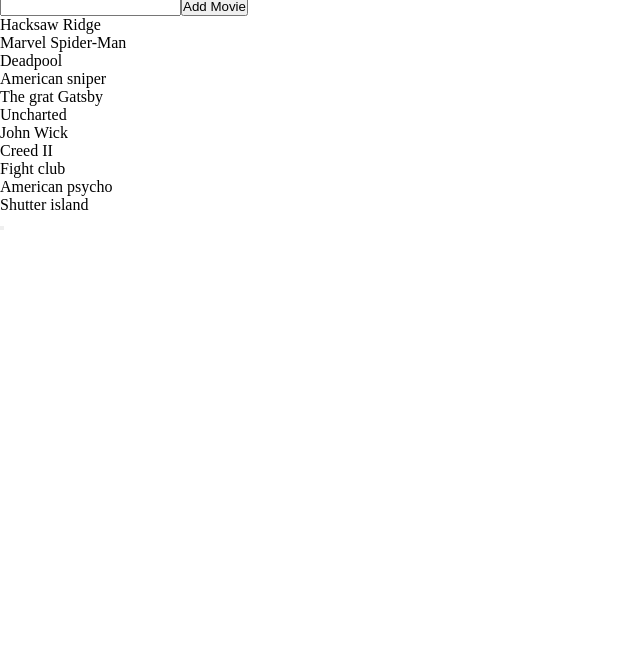
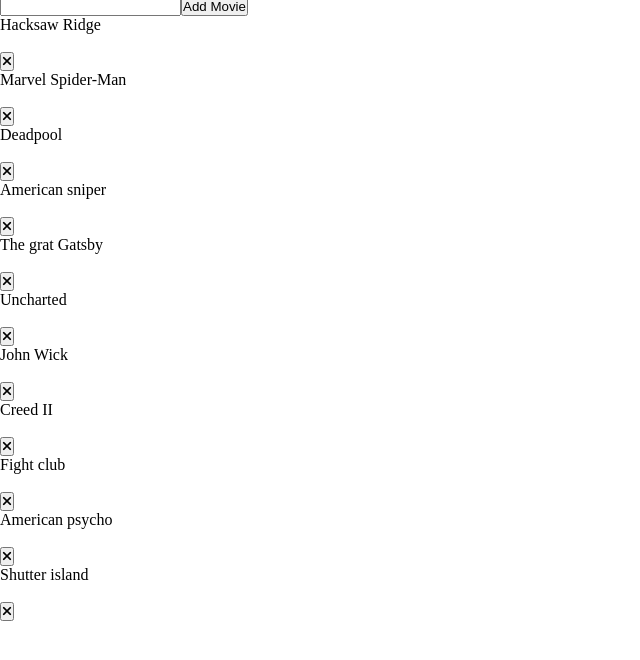
Before and after one commit to MatTeo-BT/vue-todolist, a plain HTML site: page index.html in a window 1280 px wide. Shown: the part 40-700 px from the top of the page, without its empty margins (0-640 px from the left). Drawn offline with nearby package versions, Linux system fonts and the light colour scheme.

Commit message:
Correzione link font-awesome, manca lo style ma funziona

```diff
--- a/index.html
+++ b/index.html
@@ -7,7 +7,7 @@
     <!-- CSS -->
     <link rel="stylesheet" href="./style.css">
     <!-- FONTAWESOME -->
-    <script src="https://unpkg.com/vue@3"></script>
+    <link rel="stylesheet" href="https://cdnjs.cloudflare.com/ajax/libs/font-awesome/6.4.2/css/all.min.css">
 </head>
 <body>
     <!-- VUE.JS -->
@@ -16,8 +16,8 @@
         <h1>Movie to watch</h1>
         <input type="text" name="add-movie-name" id="add-movie-name">
         <button @click="addMovie"type="button" id="add-movie-btn">Add Movie</button>
-        <ul>
-            <li v-for="movie in  movieListToWatch"> {{ movie.text }} </li>
+        <ul v-for="movie in  movieListToWatch"> {{ movie.text }}
+            <li></li>
             <button @click="removeMovie"> <i class="fa-solid fa-xmark"></i> </button>
         </ul>
     </div>
```
